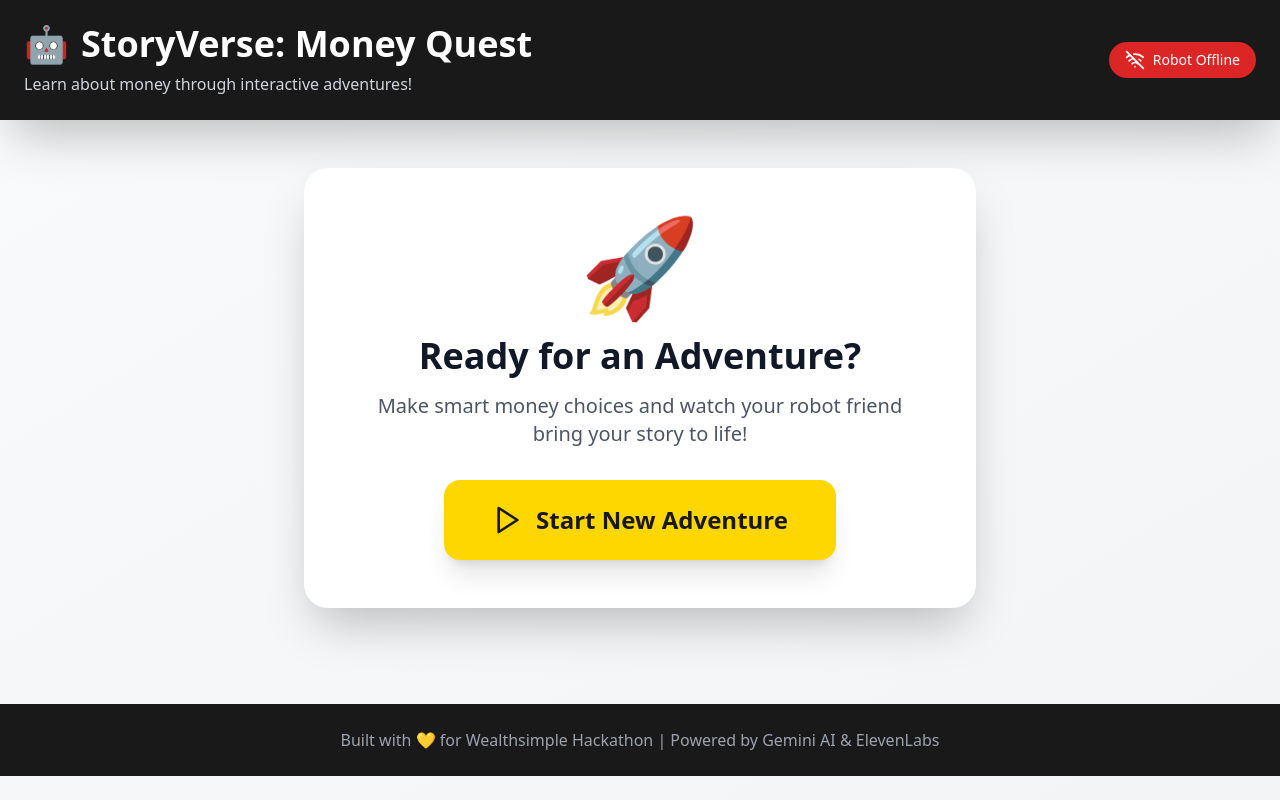
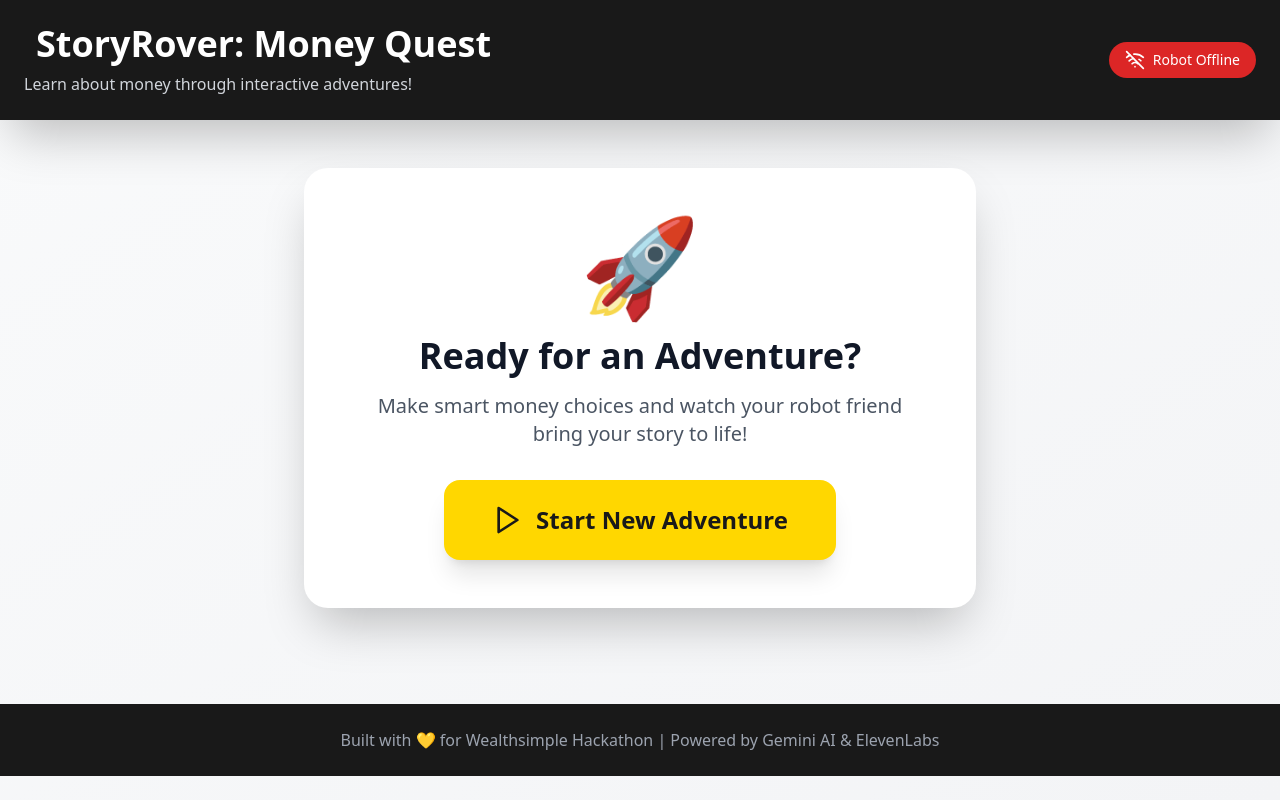
Before and after one commit to assem449/storyrover-moneyquest, a React (Vite) app in the folder frontend/: page / in a window 1280 px wide. Built offline with nearby package versions, Linux system fonts and the light colour scheme; no server answers.

Commit message:
changed namings

```diff
--- a/frontend/index.html
+++ b/frontend/index.html
@@ -4,7 +4,7 @@
     <meta charset="UTF-8" />
     <link rel="icon" type="image/svg+xml" href="/robot.svg" />
     <meta name="viewport" content="width=device-width, initial-scale=1.0" />
-    <title>StoryVerse: Money Quest - Financial Literacy Robot</title>
+    <title>StoryRover: Money Quest - Financial Literacy Robot</title>
   </head>
   <body>
     <div id="root"></div>
--- a/frontend/src/App.tsx
+++ b/frontend/src/App.tsx
@@ -101,8 +101,8 @@ function App() {
           <div className="flex items-center justify-between">
             <div>
               <h1 className="text-4xl font-bold flex items-center gap-3">
-                <span className="text-wealthsimple-gold">🤖</span>
-                StoryVerse: Money Quest
+                <span className="text-wealthsimple-gold"></span>
+                StoryRover: Money Quest
               </h1>
               <p className="text-gray-300 mt-2">
                 Learn about money through interactive adventures!
--- a/package.json
+++ b/package.json
@@ -1,7 +1,7 @@
 {
   "name": "storyrover-money-quest",
   "version": "1.0.0",
-  "description": "StoryVerse: Money Quest - Financial Literacy Robot for Kids",
+  "description": "StoryRover: Money Quest - Financial Literacy Robot for Kids",
   "private": true,
   "workspaces": [
     "frontend",
```
